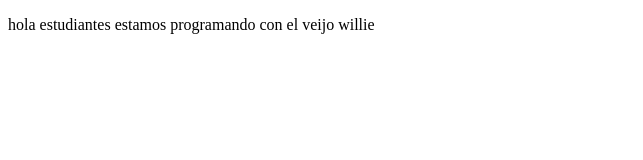
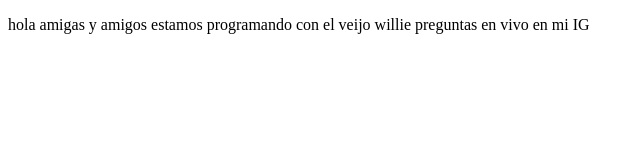
Before and after one commit to mamut1485/proyectoDemoCursoPrework, a plain HTML site: page index.html in a window 1280 px wide. Shown: the whole page, without its empty margins (0-643 px from the left). Drawn offline with Linux system fonts and the light colour scheme.

```diff
--- a/index.html
+++ b/index.html
@@ -8,7 +8,8 @@
 </head>
 <body>
     <p>
-        hola estudiantes estamos programando con el veijo willie
+        hola amigas y amigos estamos programando con el veijo willie
+        preguntas en vivo en mi IG
     </p>
 </body>
 </html>
```
